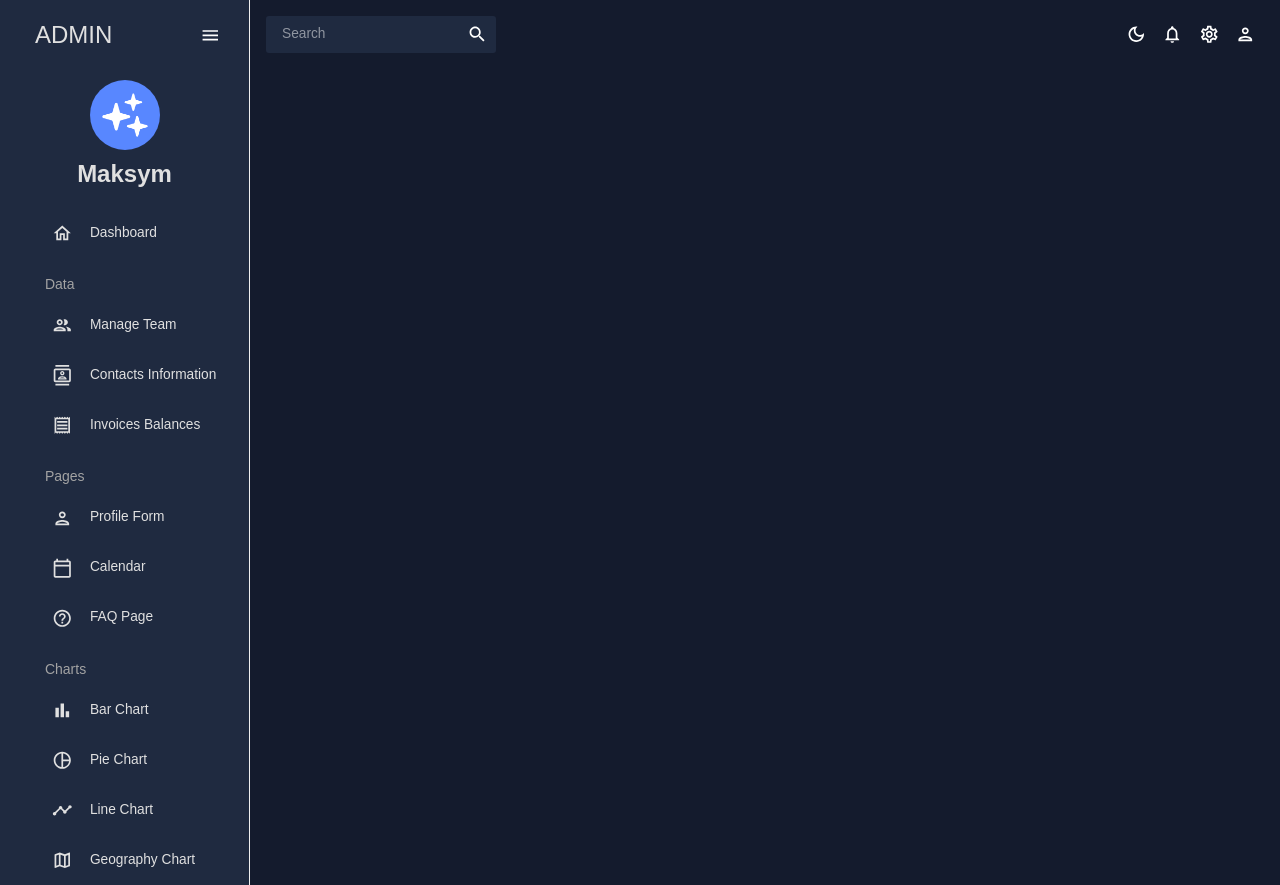
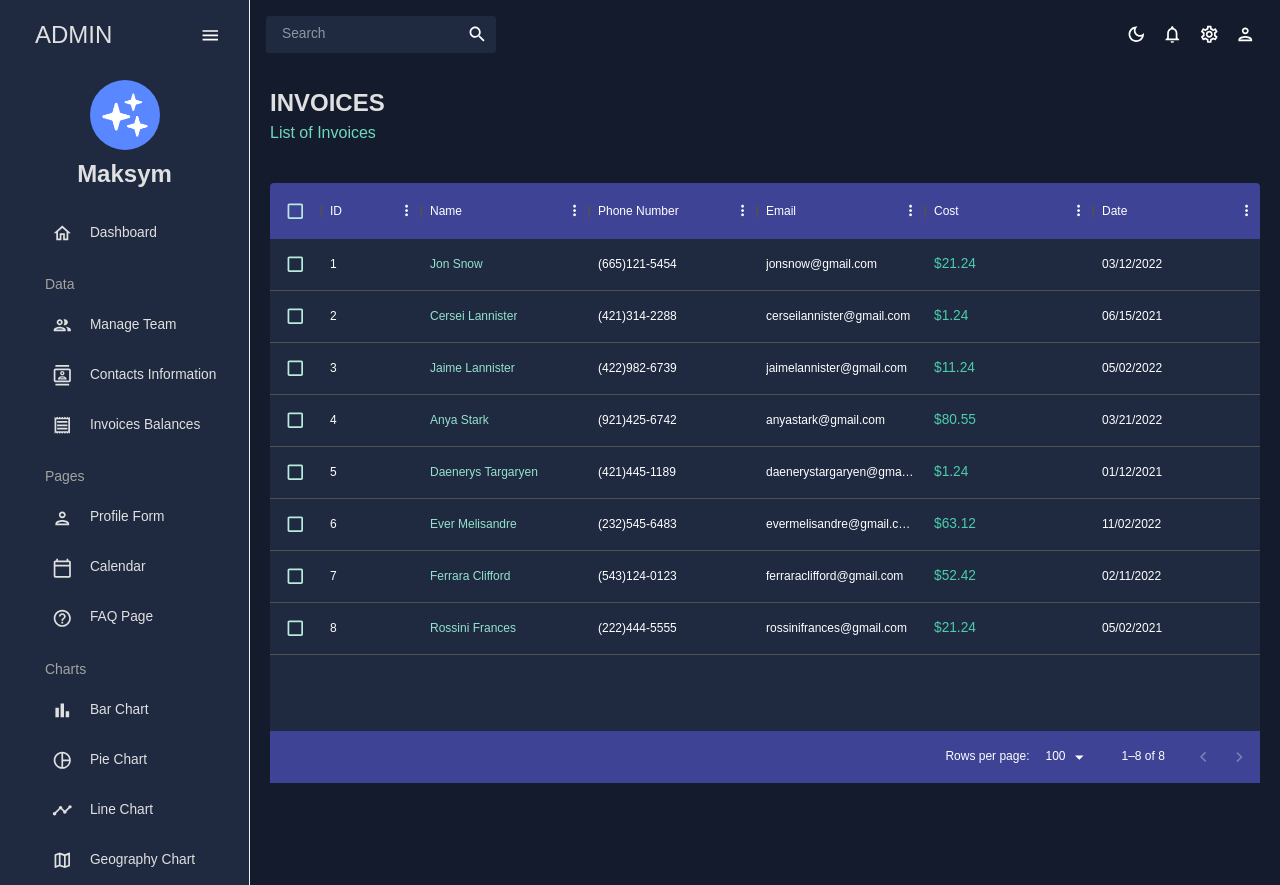
Before and after one commit to maximBurinskyi/procheck-dashboard, a React (Create React App) app: page /invoices in a window 1280 px wide. Built offline with nearby package versions, Linux system fonts and the light colour scheme.

Commit message:
builded invoices and contacts pages

```diff
--- a/src/App.js
+++ b/src/App.js
@@ -5,8 +5,8 @@ import Topbar from './scenes/global/Topbar';
 import Sidebar from './scenes/global/Sidebar';
 import Dashboard from './scenes/dashboard';
 import Team from './scenes/team';
-// import Invoices from './scenes/invoices';
-// import Contacts from './scenes/contacts';
+import Invoices from './scenes/invoices';
+import Contacts from './scenes/contacts';
 // import Bar from './scenes/bar';
 // import Form from './scenes/form';
 // import Line from './scenes/line ';
@@ -29,8 +29,8 @@ function App() {
             <Routes>
               <Route path="/" element={<Dashboard />} />
               <Route path="/team" element={<Team />} />
-              {/* <Route path="/contacts" element={<Contacts />} /> */}
-              {/* <Route path="/invoices" element={<Invoices />} /> */}
+              <Route path="/contacts" element={<Contacts />} />
+              <Route path="/invoices" element={<Invoices />} />
               {/* <Route path="/form" element={<Form />} /> */}
               {/* <Route path="/bar" element={<Bar />} /> */}
               {/* <Route path="/pie" element={<Pie />} /> */}
--- /dev/null
+++ b/src/scenes/contacts/index.jsx
@@ -0,0 +1,99 @@
+import { Box } from '@mui/material';
+import { DataGrid, GridToolbar } from '@mui/x-data-grid';
+import { tokens } from '../../theme';
+import { mockDataContacts } from '../../data/mockData';
+
+import Header from '../../components/Header';
+import { useTheme } from '@mui/material';
+import { ContactsOutlined } from '@mui/icons-material';
+
+const Contacts = () => {
+  const theme = useTheme();
+  const colors = tokens(theme.palette.mode);
+
+  const columns = [
+    { field: 'id', headerName: 'ID', flex: 0.5 },
+    { field: 'registrarId', headerName: 'Registrar ID' },
+    {
+      field: 'name',
+      headerName: 'Name',
+      flex: 1,
+      cellClassName: 'name-column--cell',
+    },
+    {
+      field: 'age',
+      headerName: 'Age',
+      type: 'number',
+      headerAlign: 'left',
+      align: 'left',
+    },
+    {
+      field: 'phone',
+      headerName: 'Phone Number',
+      flex: 1,
+    },
+
+    {
+      field: 'email',
+      headerName: 'Email',
+      flex: 1,
+    },
+    { field: 'adsress', headerName: 'Address', flex: 1 },
+
+    {
+      field: 'city',
+      headerName: 'City',
+      flex: 1,
+    },
+
+    {
+      field: 'zipCode',
+      headerName: 'ZipCode',
+      flex: 1,
+    },
+  ];
+
+  return (
+    <Box m="20px ">
+      <Header title="CONTACTS" subtitle="List of Contacts" />
+      <Box
+        m="40px 0 0 0"
+        height="75vh"
+        sx={{
+          '& .MuiDataGrid-root': {
+            border: 'none',
+          },
+
+          '& .MuiDataGrid-cell': {
+            borderBottom: 'none',
+          },
+          '& .name-column--cell': {
+            color: colors.greenAccent[300],
+          },
+          '& .MuiDataGrid-columnHeaders ': {
+            backgroundColor: colors.blueAccent[700],
+            borderBottom: 'none',
+          },
+          '& .MuiDataGrid-virtualScroller': {
+            background: colors.primary[400],
+          },
+          '& .MuiDataGrid-footerContainer': {
+            borderTop: 'none',
+            backgroundColor: colors.blueAccent[700],
+          },
+          ' .MuiDataGrid-toolbarContainer .MuiButton-text': {
+            color: `${colors.grey[100]} !important`,
+          },
+        }}
+      >
+        <DataGrid
+          rows={mockDataContacts}
+          columns={columns}
+          components={{ Toolbar: GridToolbar }}
+        />
+      </Box>
+    </Box>
+  );
+};
+
+export default Contacts;
--- /dev/null
+++ b/src/scenes/invoices/index.jsx
@@ -0,0 +1,87 @@
+import { Box, Typography, useTheme } from '@mui/material';
+import { DataGrid } from '@mui/x-data-grid';
+import { tokens } from '../../theme';
+import { mockDataInvoices } from '../../data/mockData';
+
+import Header from '../../components/Header';
+// import { useTheme } from '@mui/material';
+
+const Invoices = () => {
+  const theme = useTheme();
+  const colors = tokens(theme.palette.mode);
+
+  const columns = [
+    { field: 'id', headerName: 'ID' },
+
+    {
+      field: 'name',
+      headerName: 'Name',
+      flex: 1,
+      cellClassName: 'name-column--cell',
+    },
+
+    {
+      field: 'phone',
+      headerName: 'Phone Number',
+      flex: 1,
+    },
+
+    {
+      field: 'email',
+      headerName: 'Email',
+      flex: 1,
+    },
+
+    {
+      field: 'cost',
+      headerName: 'Cost',
+      flex: 1,
+      renderCell: (params) => (
+        <Typography color={colors.greenAccent[500]}>
+          ${params.row.cost}
+        </Typography>
+      ),
+    },
+    { field: 'date', headerName: 'Date', flex: 1 },
+  ];
+
+  return (
+    <Box m="20px ">
+      <Header title="INVOICES" subtitle="List of Invoices" />
+      <Box
+        m="40px 0 0 0"
+        height="75vh"
+        sx={{
+          '& .MuiDataGrid-root': {
+            border: 'none',
+          },
+
+          '& .MuiDataGrid-cell': {
+            borderBottom: 'none',
+          },
+          '& .name-column--cell': {
+            color: colors.greenAccent[300],
+          },
+          '& .MuiDataGrid-columnHeaders ': {
+            backgroundColor: colors.blueAccent[700],
+            borderBottom: 'none',
+          },
+          '& .MuiDataGrid-virtualScroller': {
+            background: colors.primary[400],
+          },
+          '& .MuiDataGrid-footerContainer': {
+            borderTop: 'none',
+            backgroundColor: colors.blueAccent[700],
+          },
+          '& .MuiCheckbox-root': {
+            color: `${colors.greenAccent[200]} !important`,
+          },
+        }}
+      >
+        <DataGrid checkboxSelection rows={mockDataInvoices} columns={columns} />
+      </Box>
+    </Box>
+  );
+};
+
+export default Invoices;
```
